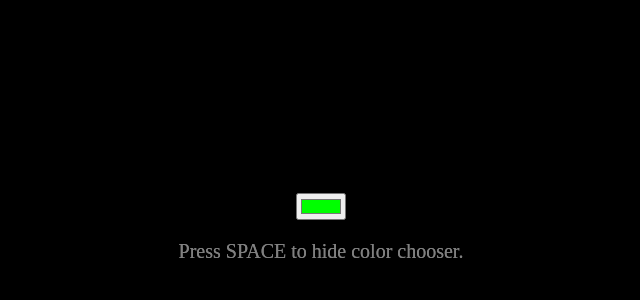
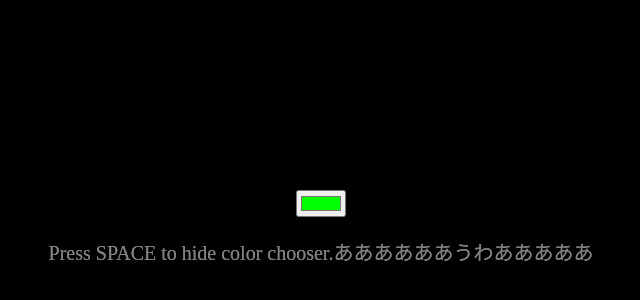
Before and after one commit to o-tori/HTMLClock, a plain HTML site: page index.html in a window 1280 px wide. Shown: the part 172-472 px from the top of the page, without its empty margins (319-959 px from the left). Drawn offline with Linux system fonts and the light colour scheme.

Commit message:
test github pages

```diff
--- a/index.html
+++ b/index.html
@@ -43,7 +43,7 @@ body{
 <div id="colorChooser" style="visibility:visible;">
   <input type="color" id="in" value="#00FF00" onChange="colorChange(value)">
   <br>
-  <p>Press SPACE to hide color chooser.</p>
+  <p>Press SPACE to hide color chooser.ああああああうわあああああ</p>
 </div>
 </body>
 
```
